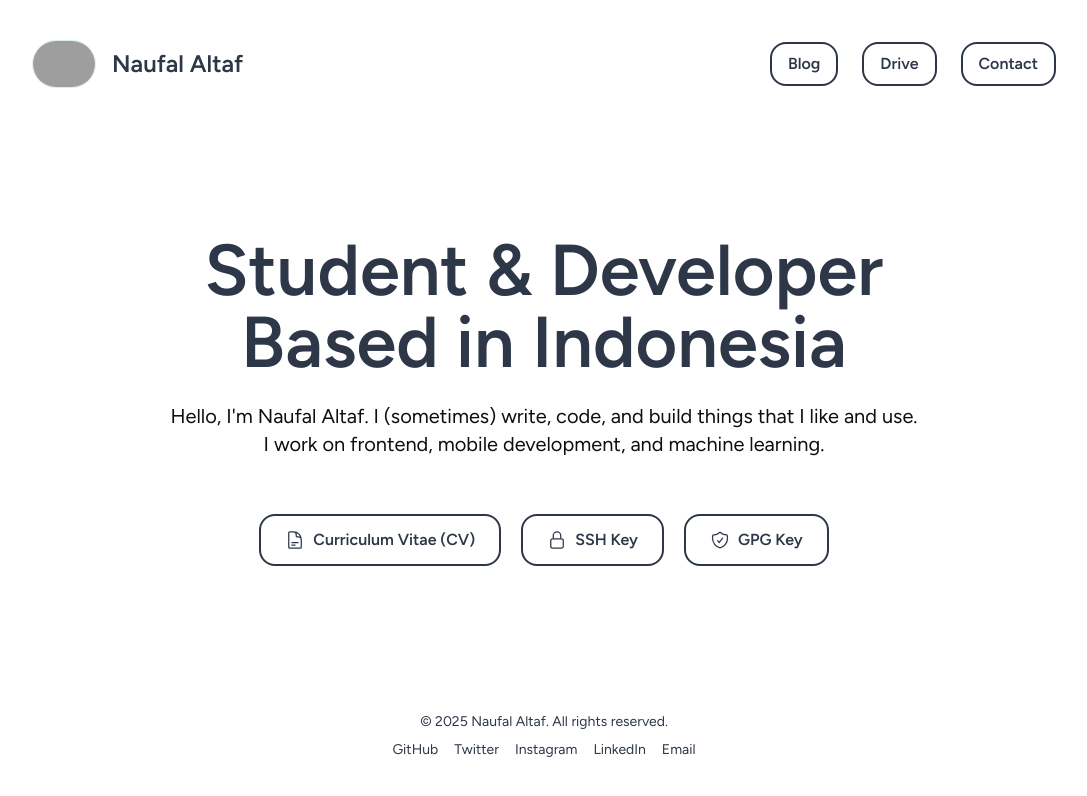
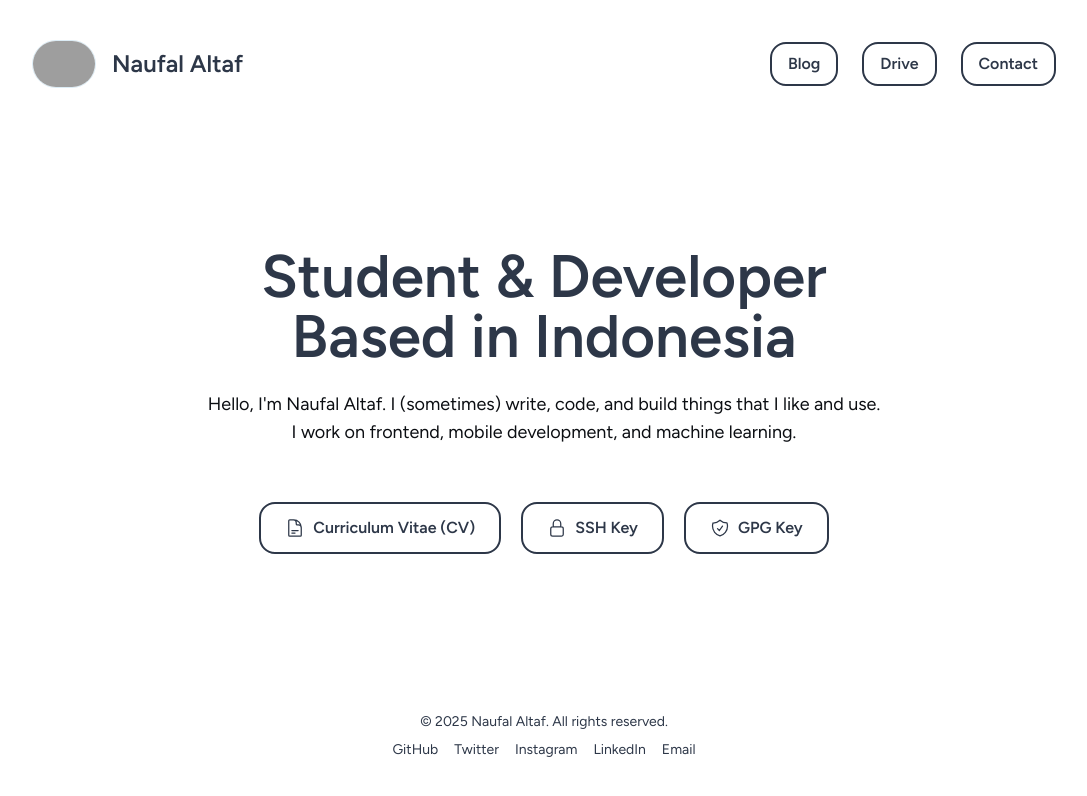
Before and after one commit to nawocci/site, a Next.js app: page / in a window 1280 px wide. Shown: the top 796 px of the page, without its empty margins (96-1183 px from the left). Built offline with nearby package versions, Linux system fonts and the light colour scheme; grey boxes are pictures that could not be loaded.

Commit message:
Reduce home page font size

```diff
--- a/src/app/(site)/page.tsx
+++ b/src/app/(site)/page.tsx
@@ -3,10 +3,10 @@ import { HiOutlineDocumentText, HiOutlineLockClosed, HiOutlineShieldCheck } from
 export default function Home() {
   return (
     <div className="w-full h-full flex flex-col justify-center items-center gap-6 fade-in">
-      <h1 className="text-center text-4xl lg:text-7xl font-semibold">
+      <h1 className="text-center text-3xl lg:text-6xl font-semibold">
         Student & Developer<br/>Based in Indonesia
       </h1>
-      <p className="text-center text-base lg:text-xl brightness-[25%] dark:brightness-50">
+      <p className="text-center text-sm lg:text-lg brightness-[25%] dark:brightness-50">
         Hello, I&apos;m Naufal Altaf. I (sometimes) write, code, and build things that I like and use.<br className="hidden lg:block"/>
         <span className="lg:hidden"> </span>I work on frontend, mobile development, and machine learning.
       </p>
```
